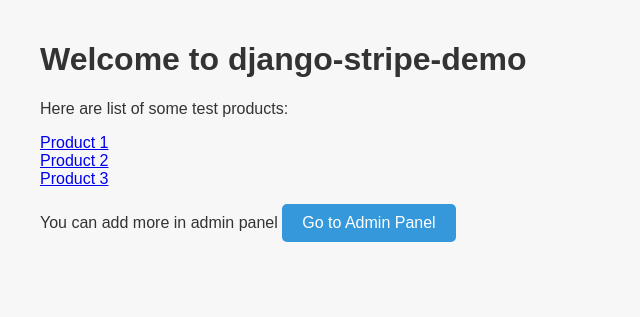
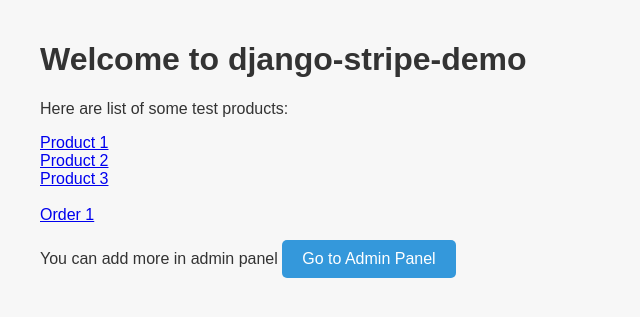
Before and after one commit to shiroxxsora/django-stripe-demo, a Django app: page / in a window 1280 px wide. Shown: the top 317 px of the page, without its empty margins (0-640 px from the left). Run offline with Django 5.2, Linux system fonts and the light colour scheme.

Commit message:
add order

```diff
--- a/stripe_demo/payments/templates/index.html
+++ b/stripe_demo/payments/templates/index.html
@@ -49,7 +49,10 @@
         <div class="product">
             <a href="{{ base_url }}item/3">Product 3</a>
         </div>
-
+        <br>
+        <div class="product">
+            <a href="{{ base_url }}order/1">Order 1</a>
+        </div>
         <p>
             You can add more in admin panel
             <a href="/admin" class="admin-button">Go to Admin Panel</a>
```
Also changed, not shown: 1 other file.
